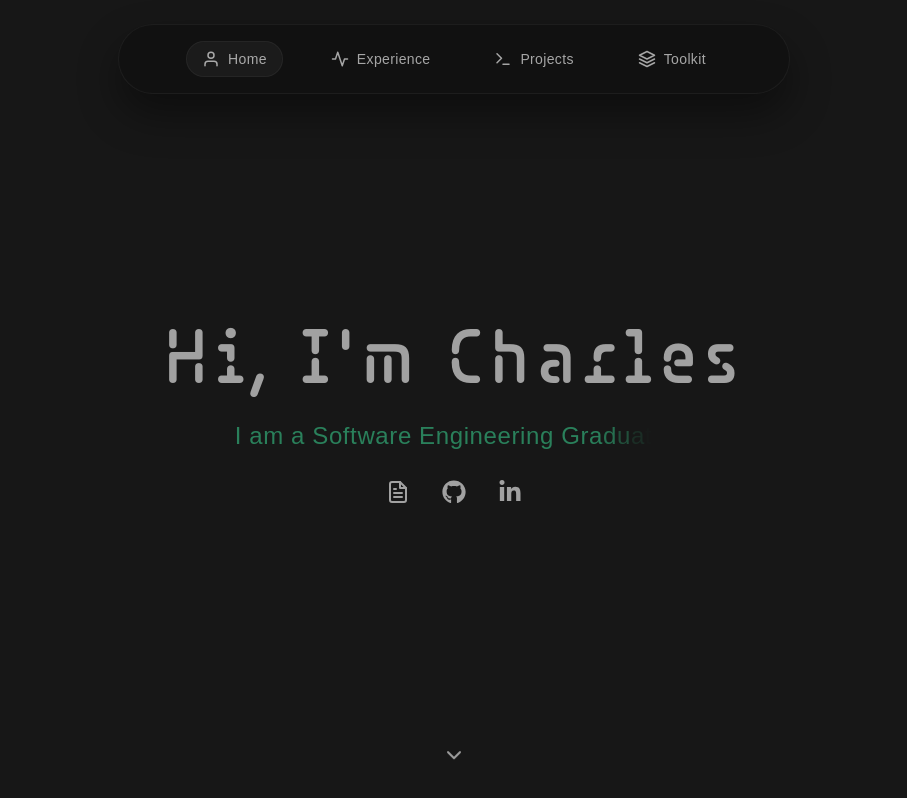
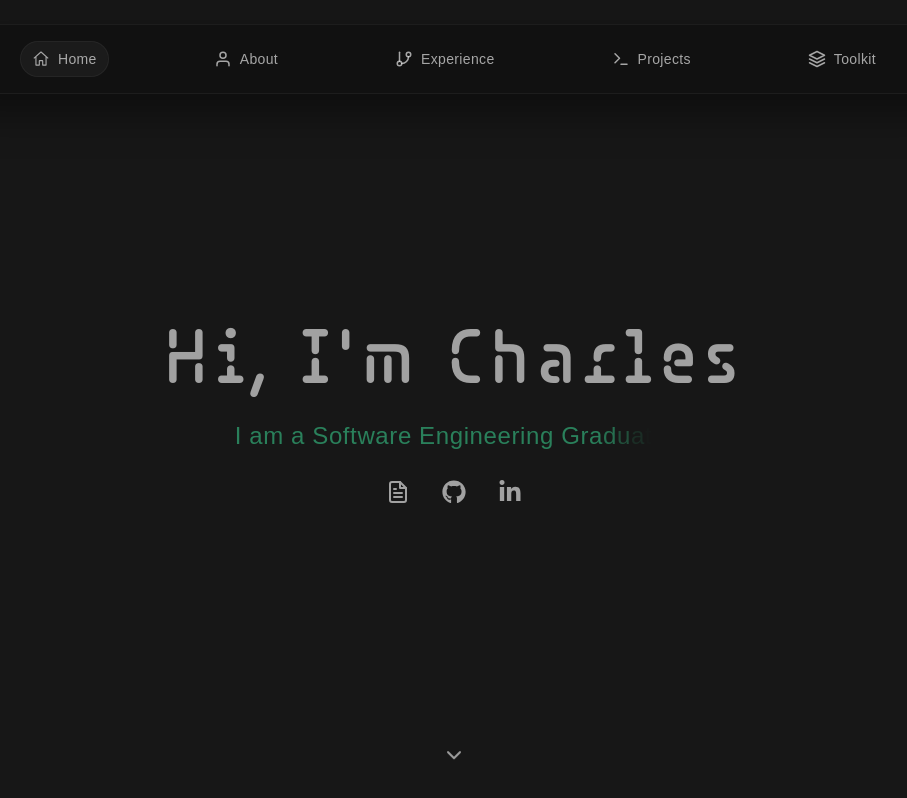
Before and after one commit to eimcharles/eimcharles.github.io, a React (Vite) app: page / in a window 1280 px wide. Shown: the whole page, without its empty margins (186-1093 px from the left). Built offline with nearby package versions, Linux system fonts and the light colour scheme; a web font is replaced by a local one.

Commit message:
refactor(navbar): update links, icons and css styling.

```diff
--- a/src/App.jsx
+++ b/src/App.jsx
@@ -1,4 +1,3 @@
-import { useState } from 'react';
 import Navbar from './components/Navbar';
 import Hero from './components/Hero';
 
--- a/src/components/Navbar.jsx
+++ b/src/components/Navbar.jsx
@@ -9,11 +9,10 @@ const Navbar = () => {
 
   return (
     <nav className="fixed top-0 left-0 right-0 z-50 flex justify-center items-center p-4 md:p-6 sm:w-full select-none">
-      <div className="flex flex-row justify-center items-center px-4 py-4 gap-6 md:gap-8 w-full max-w-[80%] md:max-w-2xl
-                      font-chillax text-sm md:text-base
-                      rounded-full border border-neutral-800/60 bg-neutral-950/40
+      <div className="flex flex-row justify-evenly items-center px-4 py-4 gap-6 md:gap-8 w-full max-w-[95%] md:max-w-5xl
+                      font-chillax rounded-full border border-neutral-800/60 bg-neutral-950/40
                       backdrop-blur-md shadow-[0_20px_40px_rgba(0,0,0,0.4)]
-                      transition-all duration-500 ease-in-out">
+                      transition-[max-width] duration-500 ease-out">
 
       {navigationItems.map((item) => {
         const Icon = item.icon;
@@ -24,7 +23,7 @@ const Navbar = () => {
           key={item.linkName}
           href={item.href}
           onClick={() => setActiveTab(item.href)}
-          className="relative flex items-center gap-2 px-4 py-2 rounded-full
+          className="relative flex items-center gap-2 px-3 py-2 rounded-full
                     text-sm font-medium transition-colors duration-300 outline-none z-10
                     text-neutral-200/70 hover:text-neutral-100">
 
@@ -36,8 +35,8 @@ const Navbar = () => {
               />
             )}
 
-          <span className="block text-xl md:text-lg transition-all duration-500"><Icon/></span>
-          <span className="hidden md:inline text-sm transition-all duration-500 tracking-wide">{item.linkName}</span>
+          <span className="text-lg"><Icon/></span>
+          <span className="hidden md:inline text-sm tracking-wide">{item.linkName}</span>
           </a>
         );
       })}
--- a/src/data/navbarData.js
+++ b/src/data/navbarData.js
@@ -1,8 +1,10 @@
-import { FiUser, FiActivity, FiTerminal, FiLayers, FiFileText } from "react-icons/fi";
+import { FiUser, FiGitBranch, FiTerminal, FiLayers} from "react-icons/fi";
+import { VscHome } from "react-icons/vsc";
 
 export const navigationItems = [
-  {linkName: 'Home', href: '#home', icon: FiUser},
-  {linkName: 'Experience', href: '#experience', icon: FiActivity},
+  {linkName: 'Home', href: '#home', icon: VscHome},
+  {linkName: 'About', href: '#about', icon: FiUser},
+  {linkName: 'Experience', href: '#experience', icon: FiGitBranch},
   {linkName: 'Projects', href: '#projects', icon: FiTerminal},
   {linkName: 'Toolkit', href: '#toolkit', icon: FiLayers}
 ];
```
